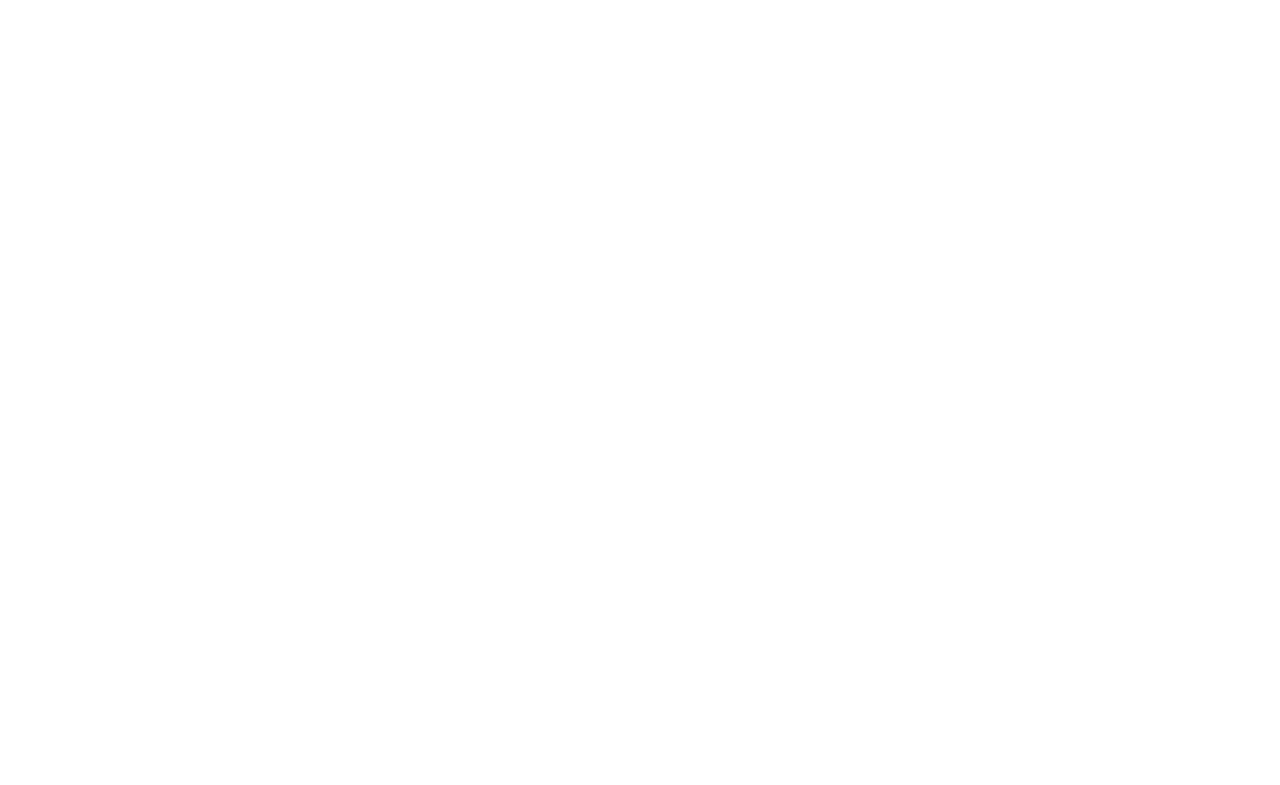
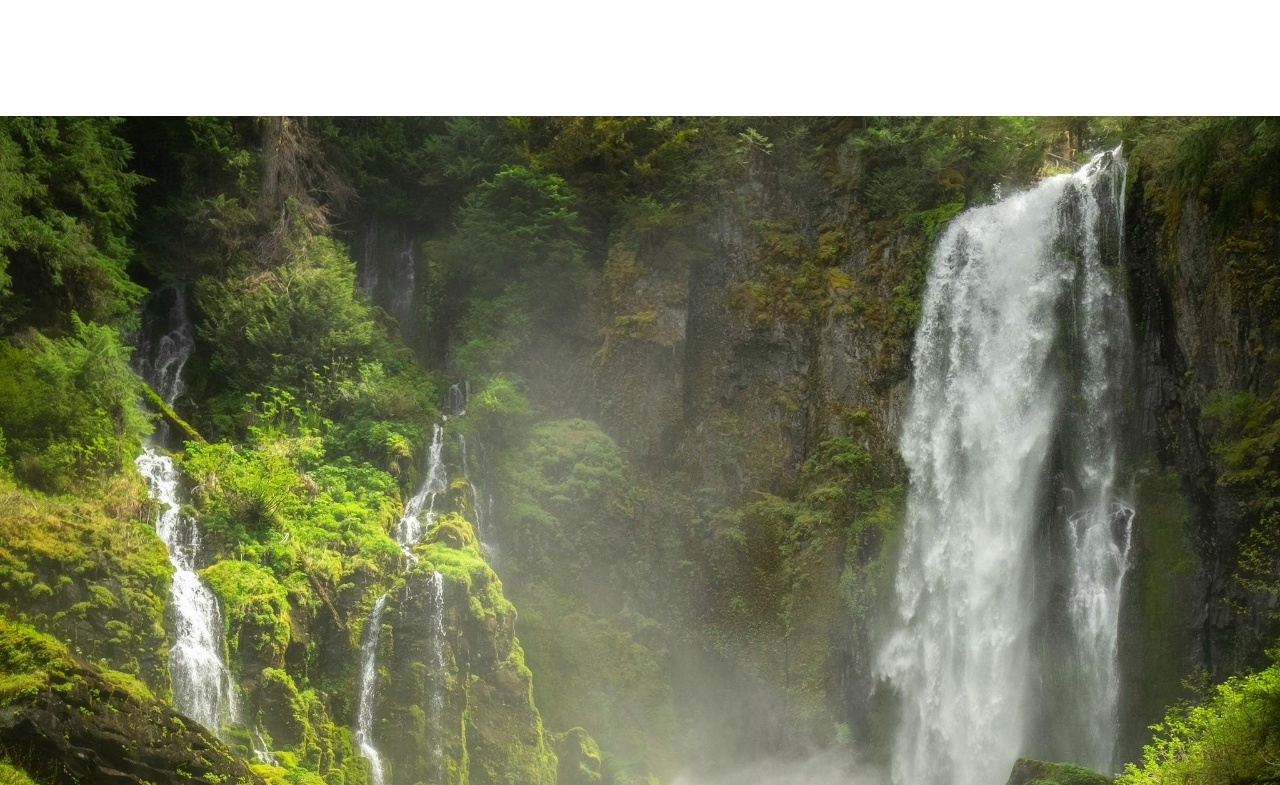
Before and after one commit to cjcompton/Fiji-Water, a React (Vite) app in the folder hgbw/: page / in a window 1280 px wide. Shown: the part 1755-2540 px from the top of the page. Before the commit the page ends 1871 px from the top, so only its background shows below. Built offline with nearby package versions, Linux system fonts and the light colour scheme.

Commit message:
home is looking sollid, just a slight lighting issue with mockup bottle

```diff
--- a/hgbw/src/App.jsx
+++ b/hgbw/src/App.jsx
@@ -1,7 +1,11 @@
 import Header from "./components/Header"
+import Home from "./components/Home"
 
 export default function App() {
   return (
-    <Header />
+    <>
+      <Header />
+      <Home />
+    </>
   )
 }
--- /dev/null
+++ b/hgbw/src/components/Home.jsx
@@ -0,0 +1,15 @@
+import React from "react";
+import Waterfall from '../assets/waterfall.jpg';
+import HGBW from '../assets/hgbw_bottle.png'
+
+const Home = () => {
+    return (
+        <div className="relative w-screen h-screen flex items-center justify-center">
+            <img className="absolute inset-0 w-full h-full object-cover z-10" src={Waterfall} alt="Waterfall" />
+            <img className="absolute max-w-full max-h-full object-cover z-30" src={HGBW} alt="Product" />
+            <div className="absolute inset-0 bg-black bg-opacity-50 z-20" />
+        </div>
+    );
+};
+
+export default Home;
```
Also changed, not shown: hgbw/src/assets/waterfall.jpg (added), 1 other file (tests, documents, lock files or other folders).
